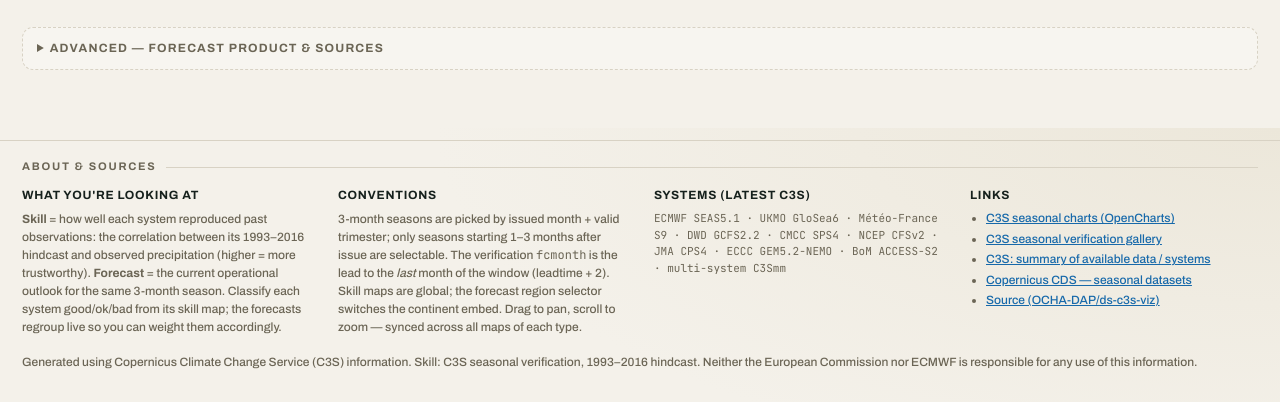
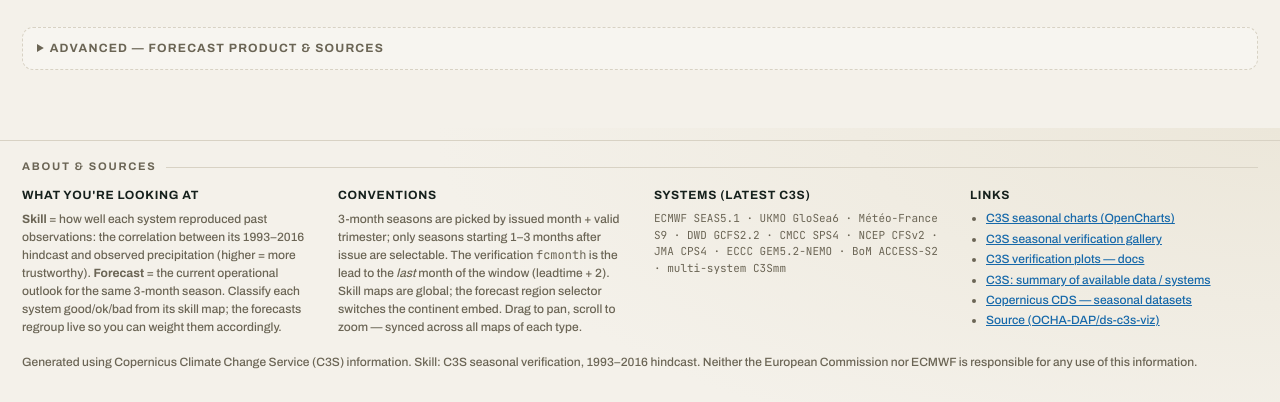
Before and after one commit to OCHA-DAP/ds-c3s-viz, a plain HTML site: page docs/index.html in a window 1280 px wide. Shown: the part 3072-3474 px from the top of the page. Drawn offline with Linux system fonts and the light colour scheme.

Commit message:
Add C3S verification plots docs link to footer

```diff
--- a/docs/index.html
+++ b/docs/index.html
@@ -168,6 +168,7 @@
       <ul>
         <li><a href="https://climate.copernicus.eu/charts/c3s_seasonal/" target="_blank" rel="noopener">C3S seasonal charts (OpenCharts)</a></li>
         <li><a href="https://sites.ecmwf.int/cxep/c3s-seasonal-verification/" target="_blank" rel="noopener">C3S seasonal verification gallery</a></li>
+        <li><a href="https://confluence.ecmwf.int/display/CKB/C3S+seasonal+forecasts+verification+plots" target="_blank" rel="noopener">C3S verification plots — docs</a></li>
         <li><a href="https://confluence.ecmwf.int/display/CKB/Summary+of+available+data" target="_blank" rel="noopener">C3S: summary of available data / systems</a></li>
         <li><a href="https://cds.climate.copernicus.eu/datasets?q=seasonal" target="_blank" rel="noopener">Copernicus CDS — seasonal datasets</a></li>
         <li><a href="https://github.com/OCHA-DAP/ds-c3s-viz" target="_blank" rel="noopener">Source (OCHA-DAP/ds-c3s-viz)</a></li>
```
